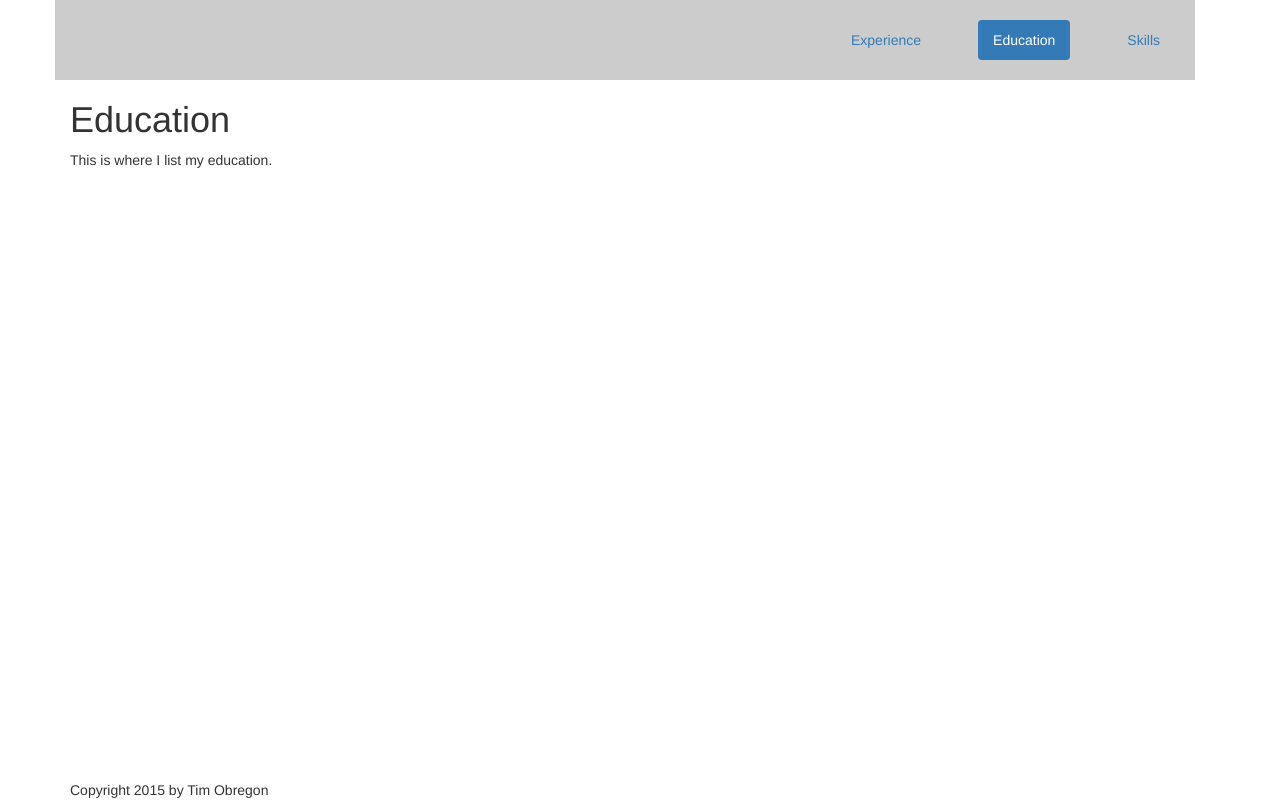
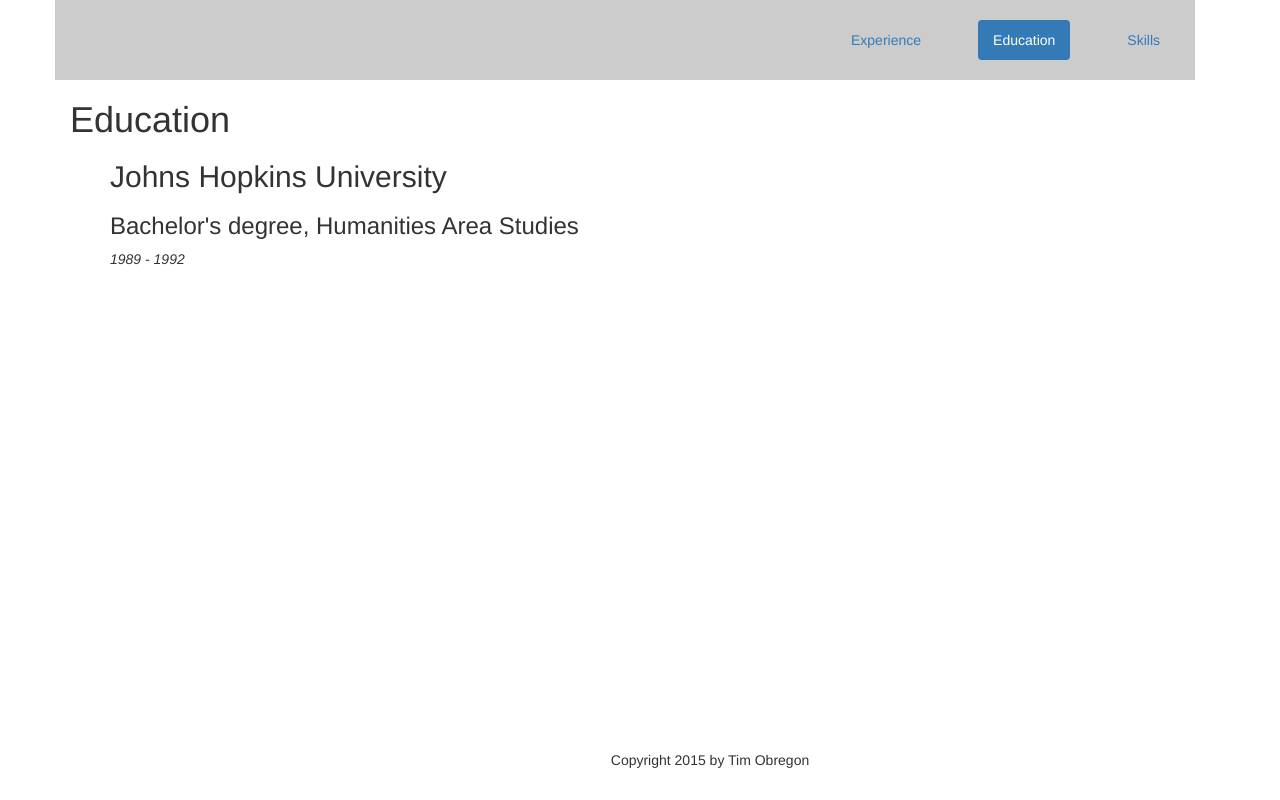
Before and after one commit to revmc/angsitetest, a website: page index.html at #!/education in a window 1280 px wide. Drawn offline with nearby package versions, Linux system fonts and the light colour scheme; some packages are replaced by stand-ins of ours.

Commit message:
Fleshing out education section

```diff
--- a/index.html
+++ b/index.html
@@ -15,6 +15,8 @@
 	<script src="bower_components/angular-ui-router/release/angular-ui-router.min.js"></script>
 	<script src="scripts/app.js"></script>
 	<script src="scripts/controllers/experienceController.js"></script>
+	<script src="scripts/controllers/educationController.js"></script>
 	<script src="scripts/services/expService.js"></script>
+	<script src="scripts/services/eduService.js"></script>
 	</body>
 </html>
--- /dev/null
+++ b/scripts/controllers/educationController.js
@@ -0,0 +1,6 @@
+angular.module('resumeApp')
+.controller('eduCtrl', ['$scope', 'EduService', function($scope, EduService) {
+
+	$scope.data = EduService.data;
+
+}]);
--- /dev/null
+++ b/scripts/services/eduService.js
@@ -0,0 +1,18 @@
+angular.module('resumeApp')
+.factory('EduService', function(){
+
+	return {
+		data: {
+	    	title: 'Education',
+	    	items: [
+	    		{
+	    			schoolName: 'Johns Hopkins University',
+	    			degreeLevel: 'Bachelor\'s degree',
+	    			major: 'Humanities Area Studies',
+	    			start: '1989',
+	    			end: '1992'
+	    		}
+			]
+		}
+	}
+})
--- a/scripts/services/expService.js
+++ b/scripts/services/expService.js
@@ -4,7 +4,7 @@
 	return {
 		data: {
 	    	title: 'Experience',
-	    	experienceItems: [
+	    	items: [
 	    		{
 	    			employer: 'Qlik',
 	    			start: '7/13/15',
--- a/styles/styles.css
+++ b/styles/styles.css
@@ -13,7 +13,7 @@
 	background-color: #ccc;
 }
 
-nav ul {
+ul {
 	list-style: none;
 }
 
@@ -25,14 +25,23 @@
 	padding: 20px;
 }
 
+.experienceContainer, .educationContainer, .skillsContainer {
+    margin-bottom: 50px;
+}
+
 .experienceContainer ul {
 	list-style: none;
 }
 
 footer {
 	width: 100%;
-	margin-left: 50% 50% auto;
-	margin-right: 50% 50% auto;
+	height: 50px;
 	position: fixed;
 	bottom: 0px;
+	text-align: center;
 }
+
+footer span {
+	margin-left: auto;
+	margin-right: auto;
+}
--- a/templates/education.html
+++ b/templates/education.html
@@ -1,3 +1,12 @@
-<h1>Education</h1>
+<div class="educationContainer" ng-controller="eduCtrl">
+	<h1>{{data.title}}</h1>
 
-This is where I list my education.
+	<ul>
+		<li ng-repeat="item in data.items">
+			<h2>{{item.schoolName}}</h2>
+			<h3>{{item.degreeLevel}}, {{item.major}}</h3>
+			<em>{{item.start}} - {{item.end}}</em>
+		</li>
+	</ul>
+
+</div>
--- a/templates/footer.html
+++ b/templates/footer.html
@@ -1 +1,3 @@
-<footer>Copyright 2015 by Tim Obregon</footer>
+<footer>
+	<span>Copyright 2015 by Tim Obregon</span>
+</footer>
```
Also changed, not shown: templates/experience.html (+1 -1 lines).
